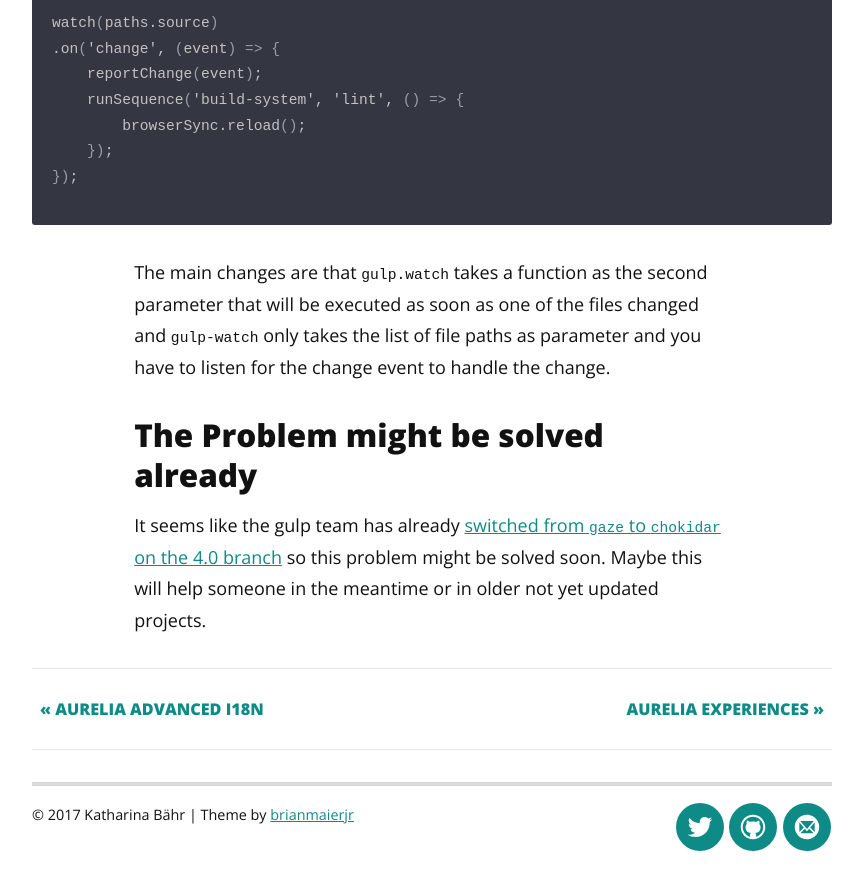
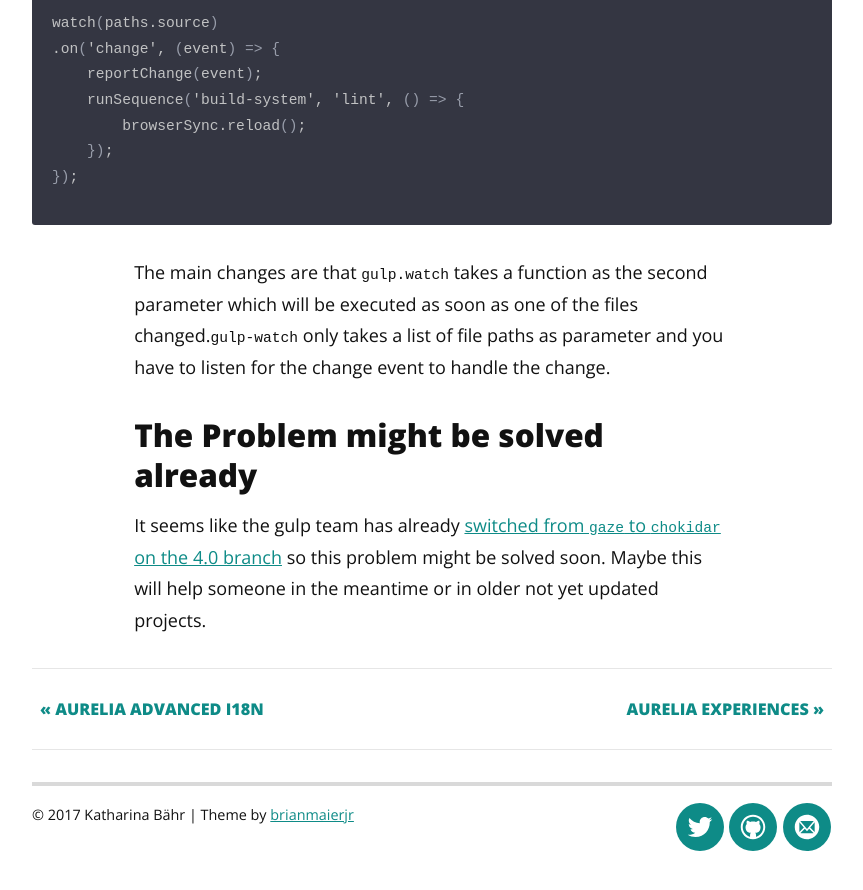
Before and after one commit to kabaehr/kabaehr.github.io, a Jekyll site: the page built from _posts/2016-12-30-Replacing-slow-gulp.watch-task.markdown, in a window 1280 px wide and 900 px high, scrolled down 2072 px. Shown: the top 890 px of the window, without its empty margins (208-1071 px from the left). Built offline with Jekyll 4.4.1, drawn with Linux system fonts in a browser that asks for light colours; nearby versions of some CDN libraries.

Commit message:
grammatical improvement

```diff
--- a/_posts/2016-12-30-Replacing-slow-gulp.watch-task.markdown
+++ b/_posts/2016-12-30-Replacing-slow-gulp.watch-task.markdown
@@ -59,7 +59,7 @@ watch(paths.source)
 });
 {% endhighlight %}
 
-The main changes are that <code>gulp.watch</code> takes a function as the second parameter that will be executed as soon as one of the files changed and <code>gulp-watch</code> only takes the list of file paths as parameter and
+The main changes are that <code>gulp.watch</code> takes a function as the second parameter which will be executed as soon as one of the files changed.<code>gulp-watch</code> only takes a list of file paths as parameter and
 you have to listen for the change event to handle the change.
 
 
```
